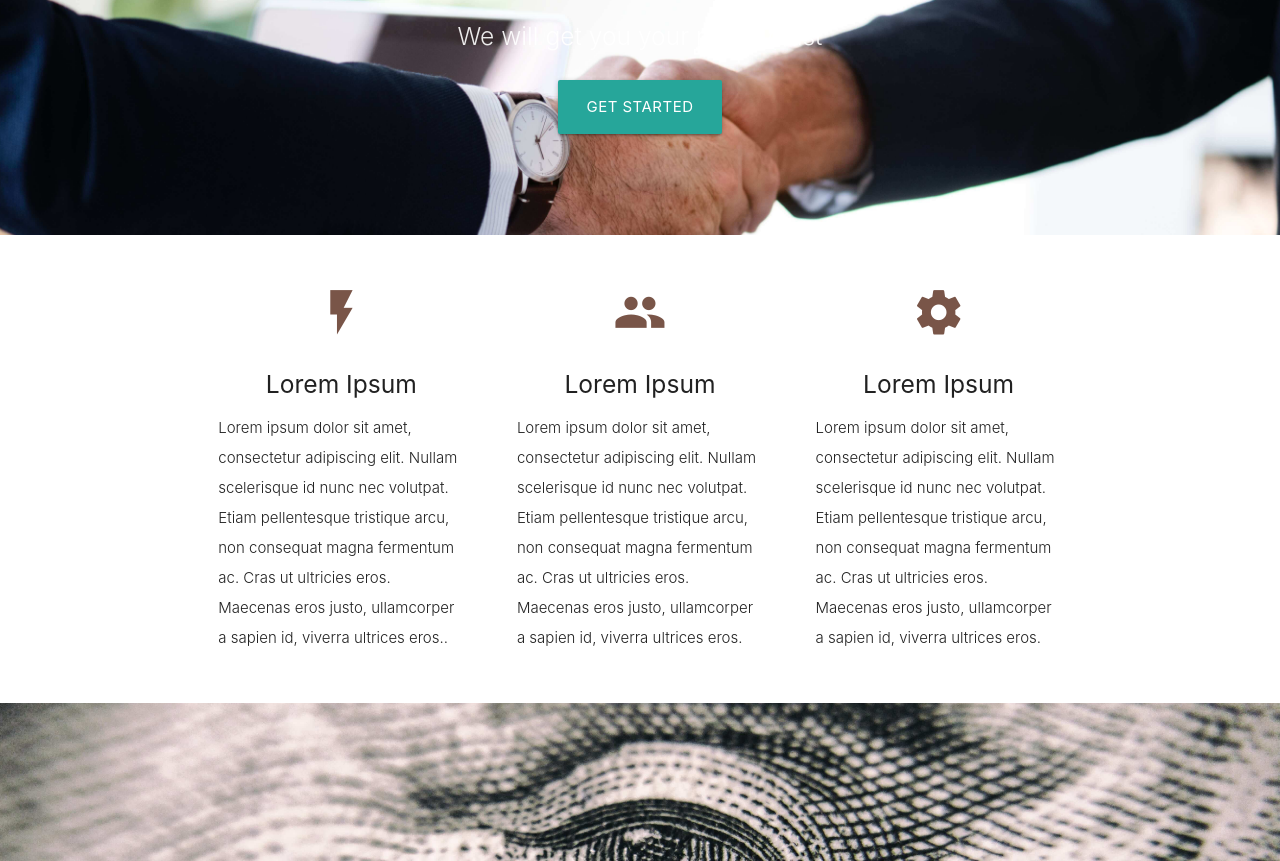
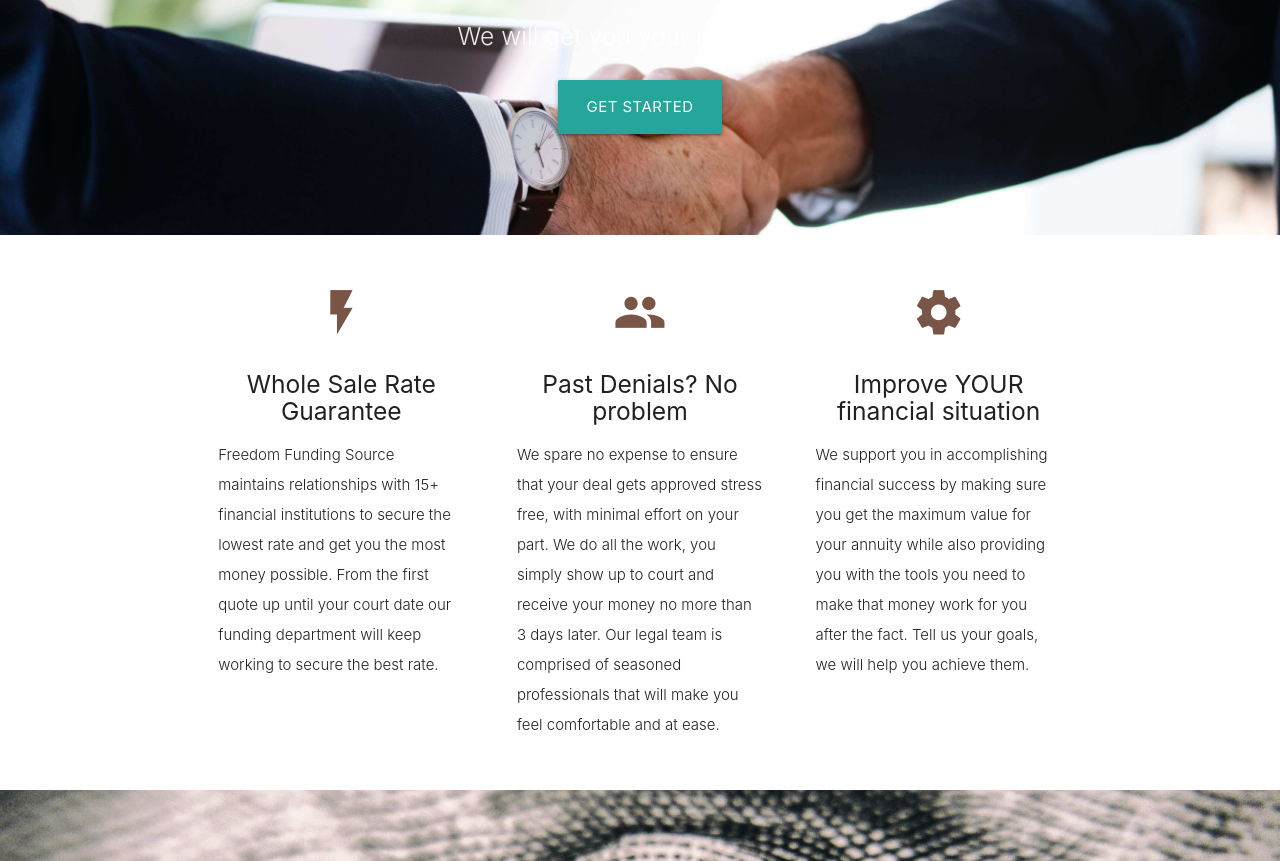
Before and after one commit to wehbs/dan_website, a plain HTML site: page index.html in a window 1280 px wide. Shown: the part 209-1070 px from the top of the page. Drawn offline with nearby package versions, Linux system fonts and the light colour scheme.

Commit message:
added proper content

```diff
--- a/css/dan.css
+++ b/css/dan.css
@@ -55,3 +55,7 @@
  footer.page-footer {
    margin: 0;
  }
+
+ .boldGoal {
+   font-weight: 900;
+ }
--- a/index.html
+++ b/index.html
@@ -41,7 +41,7 @@
             <div class="container">
                 <br>
                 <br>
-                <h1 class="header center teal-text text-lighten-2">Structured Settlements</h1>
+                <h1 class="header center teal-text text-lighten-2">Freedom Funding Source</h1>
                 <div class="row center">
                     <h5 class="header col s12 light">We will get you your money fast</h5>
                 </div>
@@ -69,11 +69,9 @@
                         <h2 class="center brown-text">
                             <i class="material-icons">flash_on</i>
                         </h2>
-                        <h5 class="center">Lorem Ipsum</h5>
+                        <h5 class="center">Whole Sale Rate Guarantee</h5>
 
-                        <p class="light">Lorem ipsum dolor sit amet, consectetur adipiscing elit. Nullam scelerisque id nunc nec volutpat. Etiam
-                            pellentesque tristique arcu, non consequat magna fermentum ac. Cras ut ultricies eros. Maecenas eros
-                            justo, ullamcorper a sapien id, viverra ultrices eros..</p>
+                        <p class="light">Freedom Funding Source maintains relationships with 15+ financial institutions to secure the lowest rate and get you the most money possible. From the first quote up until your court date our funding department will keep working to secure the best rate.</p>
                     </div>
                 </div>
 
@@ -82,11 +80,9 @@
                         <h2 class="center brown-text">
                             <i class="material-icons">group</i>
                         </h2>
-                        <h5 class="center">Lorem Ipsum</h5>
+                        <h5 class="center">Past Denials? No problem</h5>
 
-                        <p class="light">Lorem ipsum dolor sit amet, consectetur adipiscing elit. Nullam scelerisque id nunc nec volutpat. Etiam
-                            pellentesque tristique arcu, non consequat magna fermentum ac. Cras ut ultricies eros. Maecenas eros
-                            justo, ullamcorper a sapien id, viverra ultrices eros.</p>
+                        <p class="light">We spare no expense to ensure that your deal gets approved stress free, with minimal effort on your part. We do all the work, you simply show up to court and receive your money no more than 3 days later. Our legal team is comprised of seasoned professionals that will make you feel comfortable and at ease.</p>
                     </div>
                 </div>
 
@@ -95,11 +91,9 @@
                         <h2 class="center brown-text">
                             <i class="material-icons">settings</i>
                         </h2>
-                        <h5 class="center">Lorem Ipsum</h5>
+                        <h5 class="center">Improve YOUR financial situation</h5>
 
-                        <p class="light">Lorem ipsum dolor sit amet, consectetur adipiscing elit. Nullam scelerisque id nunc nec volutpat. Etiam
-                            pellentesque tristique arcu, non consequat magna fermentum ac. Cras ut ultricies eros. Maecenas eros
-                            justo, ullamcorper a sapien id, viverra ultrices eros.</p>
+                        <p class="light">We support you in accomplishing financial success by making sure you get the maximum value for your annuity while also providing you with the tools you need to make that money work for you after the fact. Tell us your goals, we will help you achieve them.</p>
                     </div>
                 </div>
             </div>
@@ -161,8 +155,8 @@
         <div class="container">
             <div class="row">
                 <div class="col l6 s12">
-                    <h5 class="white-text">Company Bio</h5>
-                    <p class="grey-text text-lighten-4">We are based in sunny south Florida. We will get you this cash. Stop playing.</p>
+                    <h5 class="white-text">Our Goal…</h5>
+                    <p class="grey-text text-lighten-4">Our ultimate goal at Freedom Funding is to help every client we serve improve their financial situation and make the most of their transaction. Our business plan is simplicity. <span class="boldGoal">We are committed to offering our clients the maximum amount of money possible, plain and simple.</span> Got a quote from another company? We can beat it. Past clients have been stunned at how much better we could do for them. Helping you achieve financial freedom is what we do.</p>
 
 
                 </div>
```
